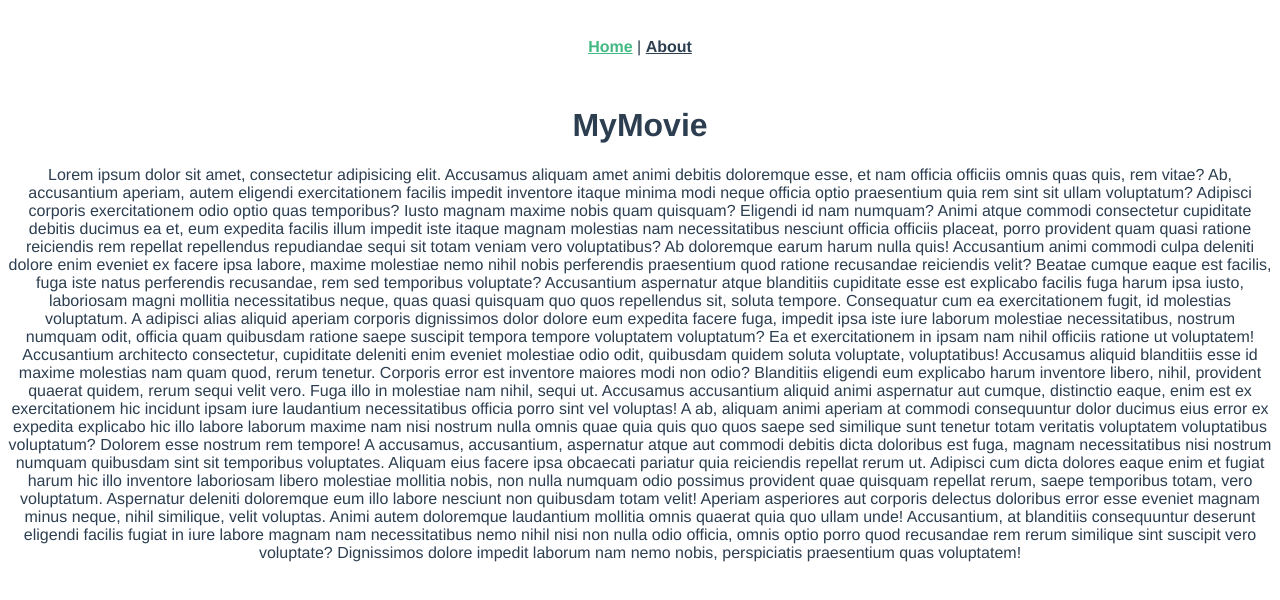
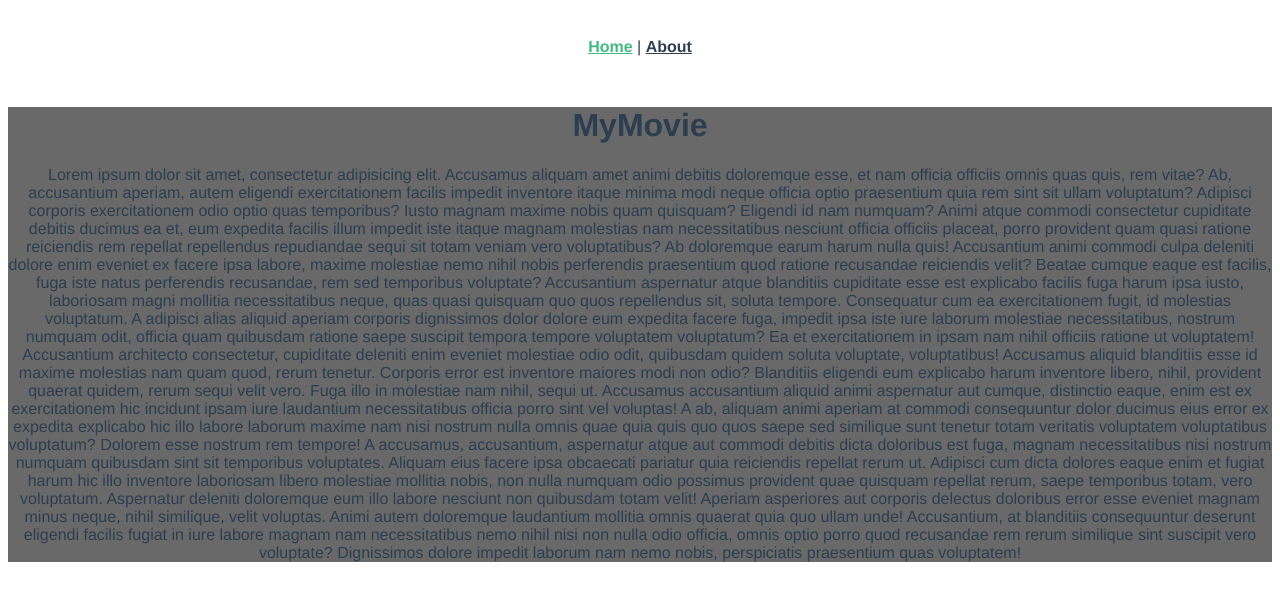
Before and after one commit to SamuelAitamaa/FullStack-Project, a Vue app in the folder fullstack_project/: page / in a window 1280 px wide. Shown: the top 600 px of the page. Built offline with nearby package versions, Linux system fonts and the light colour scheme.

Commit message:
grey div

```diff
--- a/fullstack_project/src/components/Main.vue
+++ b/fullstack_project/src/components/Main.vue
@@ -45,5 +45,8 @@ export default {
 </script>
 
 <style scoped>
+.main{
+  background-color: dimgray;
+}
 
 </style>
```
